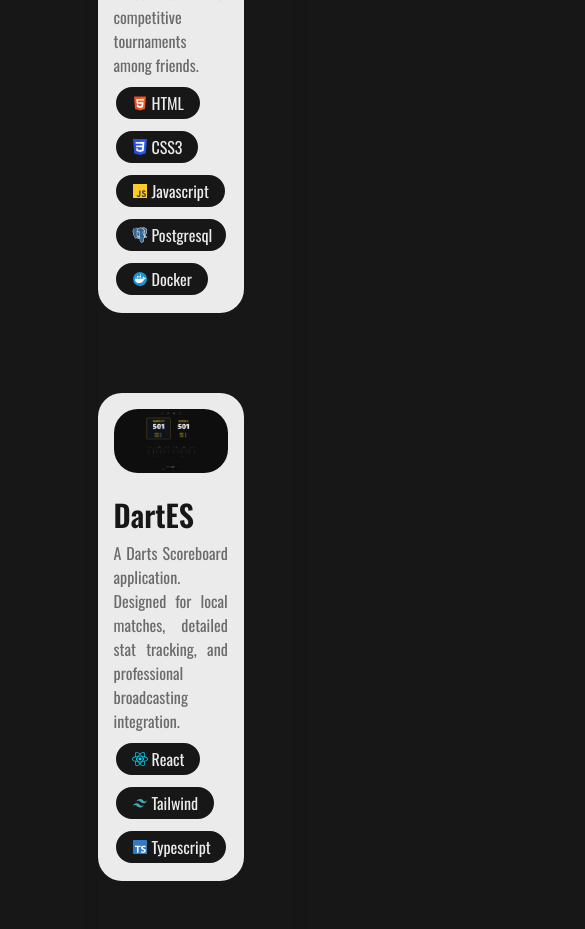
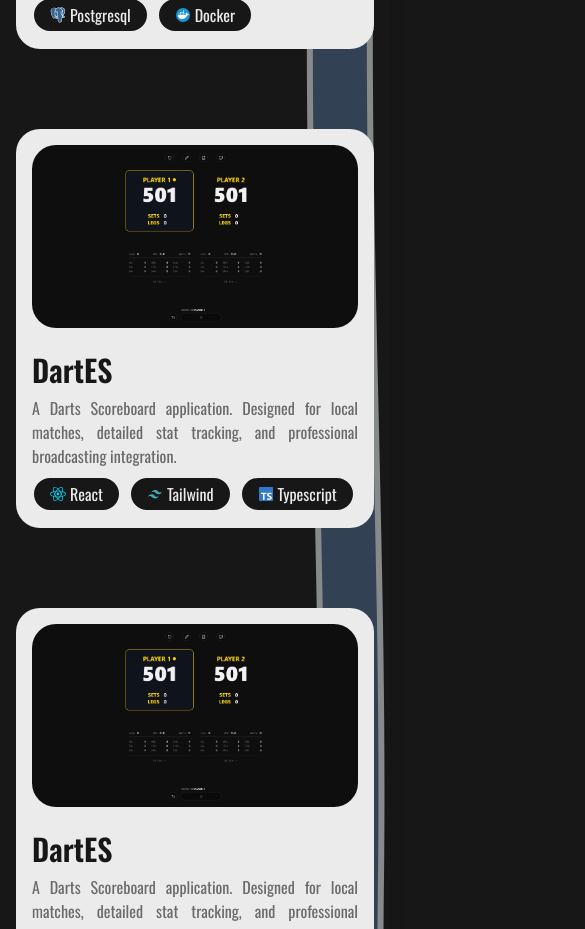
Before and after one commit to lukasus55/portfolio, a Next.js app: page /en in a window 390 px wide. Shown: the part 1820-2749 px from the top of the page, 585 px wide, since content can reach past the window. Built offline with nearby package versions, Linux system fonts and the light colour scheme.

Commit message:
Improved responsivness pt 1
Add two road svgs

```diff
--- a/app/[lang]/components/ProjectBadge.tsx
+++ b/app/[lang]/components/ProjectBadge.tsx
@@ -1,7 +1,7 @@
 "use client";
 
 import Image from "next/image";
-import { capitalizeFirstLetter } from "@/helpers";
+import capitalizeFirstLetter from "@/app/utils/capitalizeFirstLetter";
 
 export default function ProjectBadge({technology}: {technology: string}) {
 
--- a/app/[lang]/components/ProjectWidget.tsx
+++ b/app/[lang]/components/ProjectWidget.tsx
@@ -26,7 +26,7 @@ export default function ProjectWidget({
 }: ProjectWidgetProps) {
 
     const widgetDefaultStyle:string = 'mt-20 rounded-3xl p-4 bg-foreground text-background'
-    const widgetStyle:string = isMajor ? `w-full ${widgetDefaultStyle}` : `w-1/2 ${widgetDefaultStyle}`
+    const widgetStyle:string = isMajor ? `w-full ${widgetDefaultStyle}` : `w-[calc(50%-0.5rem)] max-lg:w-full ${widgetDefaultStyle}`
 
     return (
         <motion.div
--- a/app/[lang]/components/Projects.tsx
+++ b/app/[lang]/components/Projects.tsx
@@ -18,10 +18,10 @@ type Dictionary = typeof import('../../../dictionaries/en.json');
 export default function Projects({ dict } : { dict: Dictionary }) {
     return (
         <div className='flex w-full justify-center z-10 absolute top-300 pt-24' id='projects'>
-            <div className="rounded-3xl shadow-xl w-1/2 text-justify">
-                <h2 className='text-5xl font-bold'> {dict.projects.title} </h2>
+            <div className="flex flex-wrap rounded-3xl shadow-xl w-1/2 max-lg:w-full max-lg:px-4 text-justify">
+                <h2 className='text-5xl font-bold w-full'> {dict.projects.title} </h2>
 
-                <div className='w-3/4'>
+                <div className='flex flex-wrap w-3/4 max-lg:w-full'>
                     <ProjectWidget
                     isMajor = {true}
                     title = {dict.projects.kkol.title}
@@ -30,11 +30,19 @@ export default function Projects({ dict } : { dict: Dictionary }) {
                     link = 'https://www.kkol.pl'
                     imgSrc = '/kkol-mockup.webp'
                     />
-                </div>
 
-                <div className='w-3/4'>
+                    <div className='flex w-full justify-between gap-x-4 flex-wrap'>
                         <ProjectWidget
-                    isMajor = {true}
+                        isMajor = {false}
+                        title = {dict.projects.dartES.title}
+                        description = {dict.projects.dartES.description}
+                        tags = {['react', 'tailwind', 'typescript']}
+                        link = 'https://lukasus55.github.io/dartES/'
+                        imgSrc = '/dartes-mockup.webp'
+                        />
+
+                        <ProjectWidget
+                        isMajor = {false}
                         title = {dict.projects.dartES.title}
                         description = {dict.projects.dartES.description}
                         tags = {['react', 'tailwind', 'typescript']}
@@ -42,6 +50,8 @@ export default function Projects({ dict } : { dict: Dictionary }) {
                         imgSrc = '/dartes-mockup.webp'
                         />
                     </div>
+                </div>
+
 
                 <div className='flex w-full justify-left'>
                     <Link href="https://github.com/lukasus55" target='_blank'>
--- a/app/[lang]/components/Road.tsx
+++ b/app/[lang]/components/Road.tsx
@@ -1,9 +1,17 @@
-export default function Road({ roadPath }: { roadPath: string }) {
+export default function Road({ roadPath, viewBoxXY }: { roadPath: string, viewBoxXY: Array<string> }) {
+
+    if (!viewBoxXY[0] || !viewBoxXY[1]) {
+        console.error("Incorrect viewBox")
+        return null;
+    }
+
+    const viewBoxString = `0 0 ${viewBoxXY[0]} ${viewBoxXY[1]}`
+
     return (
         <svg
             className="absolute inset-0 w-full h-full"
             preserveAspectRatio="none"
-            viewBox="0 0 1500 4500"
+            viewBox={viewBoxString}
         >
             {/* THE CURB (Bottom Layer) */}
             <path
--- a/app/[lang]/components/TrackBackground.tsx
+++ b/app/[lang]/components/TrackBackground.tsx
@@ -4,6 +4,7 @@ import { useScroll, useTransform } from "framer-motion";
 import { useRef } from "react";
 import Road from "./Road";
 import Bus from "./Bus";
+import useMediaQuery from "@/app/utils/useMediaQuery";
 
 export default function TrackBackground() {
   const containerRef = useRef(null);
@@ -16,14 +17,24 @@ export default function TrackBackground() {
 
   const distance = useTransform(scrollYProgress, [0, 1], ["6%", "86%"]);
 
-  const roadPath:string = "M189.5-72.5c6.38,410.68,8.93,713.22,0,865-1.74,29.53-6.85,103.35,35,175,44.71,76.54,122.45,110.91,155,125,69.47,30.07,129,32.9,185,35,247,9.25,518.3-34.53,675,5,22.37,5.64,68.66,19.44,102.88,58.08,39.56,44.65,42.63,99.49,42.63,100,0,.94,0,2.1,0,2.1v.36c-.52,36.06,20.88,601.92,21,605h0c12.47,321.13,4.52,549.89-44,757-9.27,39.56-23,90.94-62.5,142.5-9.85,12.84-56.54,71.67-150,110-104.58,42.89-200.16,32.41-270,25-508.45-53.95-570.59-42.35-625-5-85.83,58.92-124.28,162.6-140,205-22.56,60.83-25.34,118.05-30,230-15.46,371.75-13.79,408.94,5,470,20.72,67.33,49.51,160.86,135,220,51.93,35.92,109.27,52.7,235,50,192.86-4.13,579.35-33.09,740-15,16.59,1.87,51.36,6.56,85,30,42.79,29.82,63.62,75.94,80,135,32.88,118.55,33,235.81,25,325";
+  const isDesktop = useMediaQuery("(min-width: 1024px)");
+
+  const desktopPath = "M189.5-72.5c6.38,410.68,8.93,713.22,0,865-1.74,29.53-6.85,103.35,35,175,44.71,76.54,122.45,110.91,155,125,69.47,30.07,129,32.9,185,35,247,9.25,518.3-34.53,675,5,22.37,5.64,68.66,19.44,102.88,58.08,39.56,44.65,42.63,99.49,42.63,100,0,.94,0,2.1,0,2.1v.36c-.52,36.06,20.88,601.92,21,605h0c12.47,321.13,4.52,549.89-44,757-9.27,39.56-23,90.94-62.5,142.5-9.85,12.84-56.54,71.67-150,110-104.58,42.89-200.16,32.41-270,25-508.45-53.95-570.59-42.35-625-5-85.83,58.92-124.28,162.6-140,205-22.56,60.83-25.34,118.05-30,230-15.46,371.75-13.79,408.94,5,470,20.72,67.33,49.51,160.86,135,220,51.93,35.92,109.27,52.7,235,50,192.86-4.13,579.35-33.09,740-15,16.59,1.87,51.36,6.56,85,30,42.79,29.82,63.62,75.94,80,135,32.88,118.55,33,235.81,25,325";
+  const mobilePath = "M79-150C75.84-72.93,74-11.07,73,27,58.52,571.64,92.7,713.11,73,881a288.86,288.86,0,0,0,1,77c3,20.27,17.68,120.57,94,179,27.62,21.14,66.12,39,131,69,20,9.24,39.22,17.57,54,38,24.36,33.67,18.25,75.82,17,87-50.43,452.89-8.64,911.34-14,1367-1.22,103.83-.78,98.47-.27,144.36,0,0,.15,15.76.27,31.64.42,56-.73,244.46,0,377,.44,80.33-2.06,160.67-1,241,.67,50.73,1.82,93.42-14,149-11.67,41-26.59,93.43-69,130-66.32,57.19-122.37,8.83-180,55-50.13,40.16-52.18,131.75-57,314-1.28,48.4-.77,89,0,118,.28,54.34,2.23,98.36,4,129,1.23,21.34,3.49,52.56,8,115,4.26,58.92,4.21,55.72,4.74,66.08,3.13,61.32.88,73.43,3.26,120.92,3.36,67.1,7,83.47,21,96,16.62,14.87,43.08,15.91,96,18,46.49,1.83,65.47-3.3,99,7,27.33,8.4,40.57,17.52,45,21,24.08,18.92,33.38,43.37,38,56,11.64,31.81,9.36,57.94,5,102-4,40.37-11.5,70.48-20,104-9.73,38.38-19.69,69.58-27,91";
+
+  const viewBoxXY = isDesktop ? ["1500", "4500"] : ["400", "5000"];
+  const roadPath = isDesktop ? desktopPath : mobilePath;
+
+  const canvasStyle = isDesktop
+    ? "absolute w-[1500px] h-[4500px] overflow-hidden"
+    : "absolute w-[400px] h-[5000px] overflow-hidden";
 
   return (
     // Change here to match illustrator canvas
-    <div ref={containerRef} className="absolute w-[1500px] h-[4500px] overflow-hidden z-0">
+    <div ref={containerRef} className={canvasStyle}>
 
       {/* Change Road component too to match illustrator canvas */}
-      <Road roadPath={roadPath}/>
+      <Road roadPath={roadPath} viewBoxXY={viewBoxXY}/>
 
       <Bus roadPath={roadPath} distance={distance}/>
 
--- a/app/[lang]/layout.tsx
+++ b/app/[lang]/layout.tsx
@@ -38,7 +38,7 @@ export default async function RootLayout({
   return (
     <html lang={lang} className="scroll-smooth">
       <body className="bg-background text-foreground">
-        <link rel="icon" href="/app/favicon.ico" />
+        <link rel="icon" href="/favicon.ico" />
         {children}
       </body>
     </html>
--- a/helpers.ts
+++ b/app/utils/capitalizeFirstLetter.ts
@@ -1,3 +1,3 @@
-export function capitalizeFirstLetter(val: string) {
+export default function capitalizeFirstLetter(val: string) {
     return String(val).charAt(0).toUpperCase() + String(val).slice(1);
 }
--- /dev/null
+++ b/app/utils/useMediaQuery.ts
@@ -0,0 +1,21 @@
+"use client";
+
+import { useState, useEffect } from "react";
+
+export default function useMediaQuery(query: string) {
+    const [matches, setMatches] = useState(false);
+
+    useEffect(() => {
+        const media = window.matchMedia(query);
+        // Set the initial value
+        if (media.matches !== matches) {
+            setMatches(media.matches);
+        }
+        // Update if the window resizes
+        const listener = () => setMatches(media.matches);
+        window.addEventListener("resize", listener);
+        return () => window.removeEventListener("resize", listener);
+    }, [matches, query]);
+
+    return matches;
+}
```
Also changed, not shown: 1 other file (tests, documents, lock files or other folders). Lines whose indentation alone changed are shown as unchanged.
